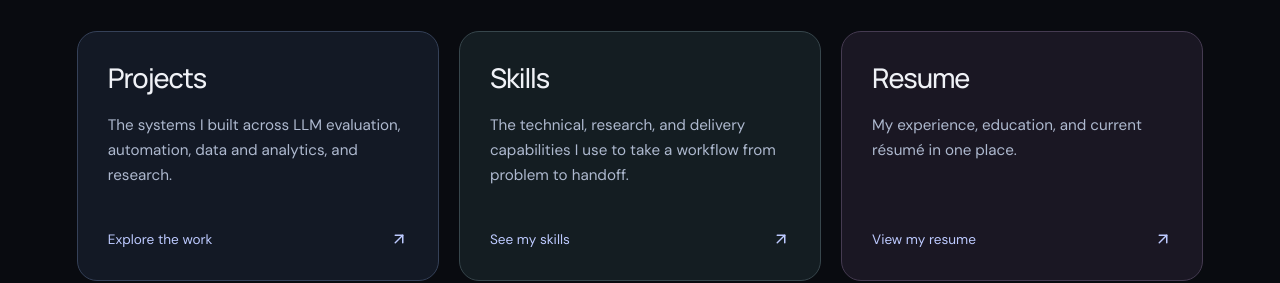
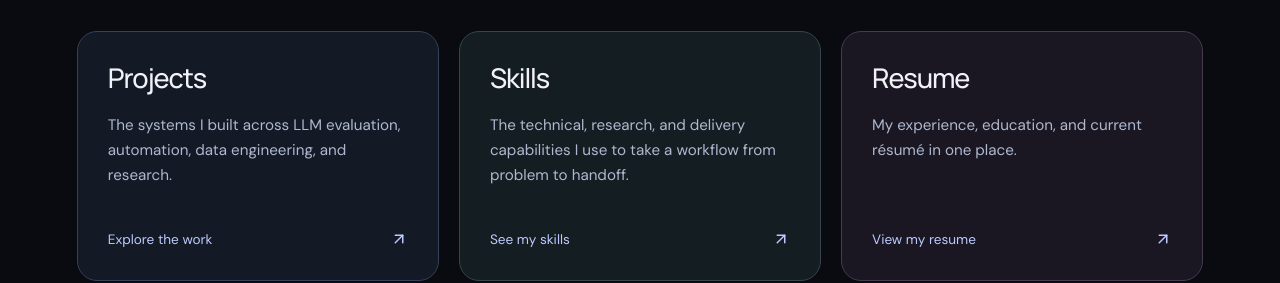
Before and after one commit to mmurarik/portfolio, a Next.js app: page / in a window 1280 px wide. Shown: the part 853-1136 px from the top of the page. Built offline with nearby package versions, Linux system fonts and the light colour scheme.

Commit message:
Restore Data engineering category name

```diff
--- a/app/layout.tsx
+++ b/app/layout.tsx
@@ -1,4 +1,4 @@
 import type { Metadata } from 'next';
 import './globals.css';
-export const metadata: Metadata = { icons: { icon: `${process.env.PAGES_BASE_PATH || ''}/favicon.svg` }, title: 'Miranda Murarik | AI systems, evaluation, and research', description: 'Projects, skills, and experience across LLM evaluation, automation, data and analytics, and research.' };
+export const metadata: Metadata = { icons: { icon: `${process.env.PAGES_BASE_PATH || ''}/favicon.svg` }, title: 'Miranda Murarik | AI systems, evaluation, and research', description: 'Projects, skills, and experience across LLM evaluation, automation, data engineering, and research.' };
 export default function RootLayout({children}: {children: React.ReactNode}) {return <html lang="en"><body>{children}</body></html>}
--- a/app/page.tsx
+++ b/app/page.tsx
@@ -2,7 +2,7 @@ import SiteLink from './site-link';
 import { ArrowDown, ArrowUpRight } from 'lucide-react';
 import { Shell } from './portfolio-components';
 const destinations = [
-  {number:'01',href:'/projects',title:'Projects',description:'The systems I built across LLM evaluation, automation, data and analytics, and research.',action:'Explore the work'},
+  {number:'01',href:'/projects',title:'Projects',description:'The systems I built across LLM evaluation, automation, data engineering, and research.',action:'Explore the work'},
   {number:'02',href:'/skills',title:'Skills',description:'The technical, research, and delivery capabilities I use to take a workflow from problem to handoff.',action:'See my skills'},
   {number:'03',href:'/resume',title:'Resume',description:'My experience, education, and current résumé in one place.',action:'View my resume'},
 ];
--- a/app/portfolio-components.tsx
+++ b/app/portfolio-components.tsx
@@ -7,7 +7,7 @@ import { projects } from './projects';
 export const categories = [
   {href:'/llm-evaluation', title:'LLM evaluation', short:'LLM eval', description:'Evaluation systems that compare model behavior with human judgment and test whether the evaluation itself is trustworthy.', project:'AI judging panel', tags:'Evaluation · Study design'},
   {href:'/automation', title:'Automation', short:'Automation', description:'AI-operated workflows that connect existing systems while leaving approvals and publication decisions with people.', project:'Survey production', tags:'Python · APIs · Human approvals'},
-  {href:'/data-engineering', title:'Data & analytics', short:'Data & analytics', description:'Data pipelines, validation systems, reporting workflows, and the checks that keep recurring work reliable.', project:'Benchmark validation', tags:'Data quality · ETL · Reporting'},
+  {href:'/data-engineering', title:'Data engineering', short:'Data engineering', description:'Data pipelines, validation systems, reporting workflows, and the checks that keep recurring work reliable.', project:'Benchmark validation', tags:'Data quality · ETL · Reporting'},
   {href:'/research', title:'Research', short:'Research', description:'Graduate psychology research, study design, statistics, and the research methods behind my technical work.', project:'Research background', tags:'Methods · Statistics · Human behavior'},
 ];
 
--- a/app/projects/page.tsx
+++ b/app/projects/page.tsx
@@ -2,7 +2,7 @@ import type { Metadata } from 'next';
 import { Shell, ProjectGroups, categories } from '../portfolio-components';
 import SiteLink from '../site-link';
 
-export const metadata:Metadata={title:'Projects | Miranda Murarik',description:'Projects across LLM evaluation, automation, data and analytics, and research.'};
+export const metadata:Metadata={title:'Projects | Miranda Murarik',description:'Projects across LLM evaluation, automation, data engineering, and research.'};
 
 export default function AllProjects(){return <Shell active="/projects">
   <section className="page-hero project-page-hero">
```
